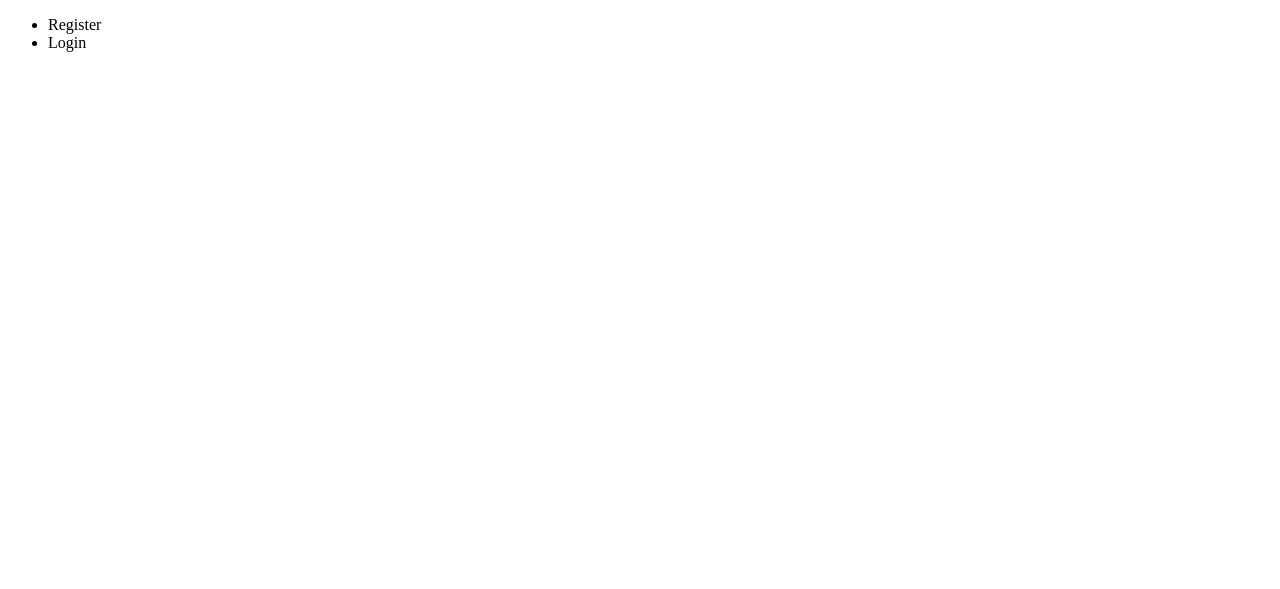
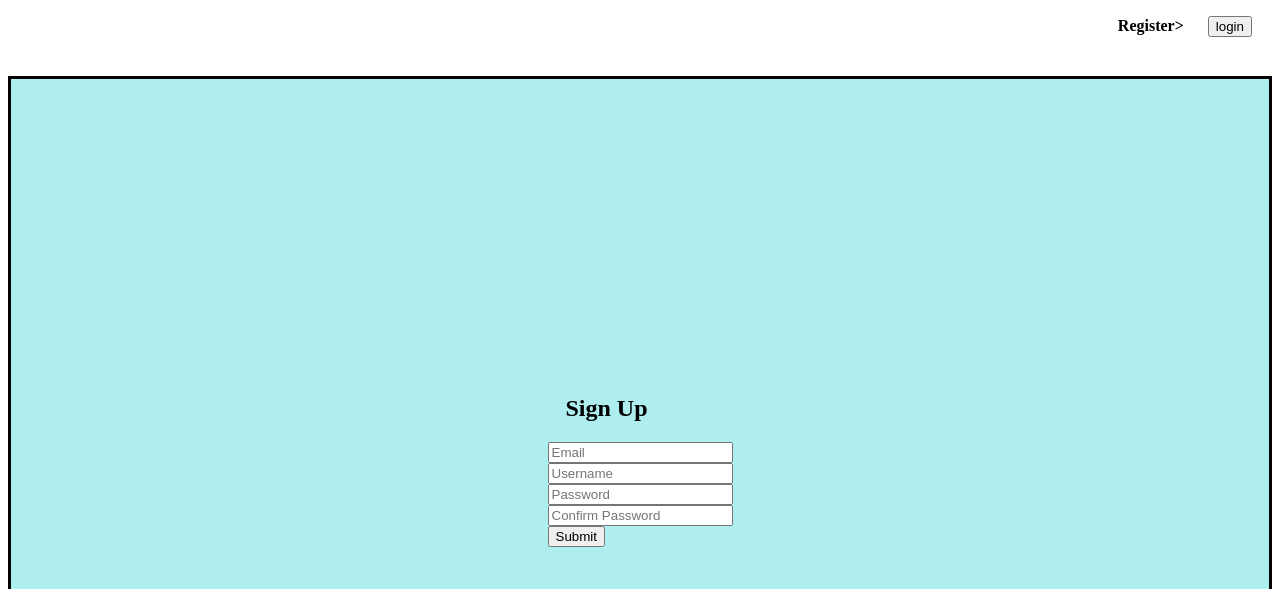
Before and after one commit to ralimoh/register, a plain HTML site: page index.html in a window 1280 px wide. Shown: the top 589 px of the page. Drawn offline with Linux system fonts and the light colour scheme.

Commit message:
first commit

```diff
--- a/index.html
+++ b/index.html
@@ -1,18 +1,46 @@
 <!DOCTYPE html>
 <html lang="en">
+
 <head>
     <meta charset="UTF-8">
     <meta name="viewport" content="width=device-width, initial-scale=1.0">
-    <title>Sign up</title>
+    <script src="https://kit.fontawesome.com/e7+77fd0f6.js" crossorigin="anonymous"></script>
+    <link rel="stylesheet" href="style.css">
+    <title>Register Page</title>
 </head>
+
 <body>
-<nav class="nav-bar">
-    <ul>
-        <li>Register</li>
-        <li>Login</li>
+    <nav class="nav-bar">
         <ul>
-     </nav>
-</body>
+            <li>Register></li>
+            <li><button>login</button></li>
+        </ul>
+    </nav>
 
+    <div class="main-container">
 
-</html>
+        <div class=" form-container">
+            <h2 class="signup">Sign Up</h2>
+            <form>
+                <div class="form-fields">
+                    <input type="email" placeholder="Email">
+                </div>
+                <div class="form-fields">
+                    <input type="text" placeholder="Username">
+                </div>
+                <div class="form-fields">
+                    <input type="password" placeholder="Password">
+                </div>
+                <div class="form-fields">
+                    <input type="password" placeholder="Confirm Password">
+
+                <div>
+                    <button class="submit-button">Submit</button>
+                    <div>
+                        <ul class= "sm">
+                        <img class="sm" src="assets/Assignment 1.PNG" alt="amazon logo">
+                        <img class="sm" src="assets/facebook logo.jpg" alt="facebook logo">
+                        <img class="sm" src="assets/instagram logo.jpg" alt="instagram logo">
+                        <img class="sm" src="assets/twitter logo.jpg" alt="pinterest logo">
+                        <img class="sm" src="assets/pinterest logo.png" alt="pinterest logo">
+<div>
--- a/main.css
+++ /dev/null
@@ -1,17 +0,0 @@
-nav (
-    background-color: lightblue;
-    position: fixed;
-    top: 0px;
-    left: 0px;
-    width: 100w;
-    height: 50px;
-
-nav ul li {
-    display: inline-block;
-    color:blue;
-    font-weight: bold;
-    margin-right: 20px;
-}
-nav ul {
-    text-align: right;
-}
--- /dev/null
+++ b/style.css
@@ -0,0 +1,71 @@
+nav {
+    background-color: white;
+
+
+
+
+    box-shadow: 0.15en 0.15en 0.5en rgb(117,117,117);
+    top: 0px;
+    left: 0px;
+    width: 100%;
+    justify-content: center;
+    height: 60px
+
+
+}
+
+nav ul {
+    text-align: right;
+}
+
+nav ul li {
+    display: inline-block;
+    color: black;
+    font-weight: bold;
+    margin-right: 20px;
+}
+
+.main-container {
+    background-color: paleturquoise;
+    height: 100vh;
+    border: 3px solid black;
+    margin-top: 3em 0 2em;
+    display: flex;
+    align-items: center;
+    justify-content: center;
+
+
+}
+
+.form-container
+    display: grid;
+    vertical-align: middle;
+    background-color: white;
+    height: 50vh;
+    box-shadow: 0.15em 0.15em 0.5em rgb(117,117,117);
+    border-radius: 2%;
+    border: 3px solid red;
+}
+
+.form-fields {
+    text-align: center;
+}
+
+.signup {
+    text-align: left;
+    margin-left: .75em;
+}
+
+.submit-button {
+    min-width: 25%;
+}
+
+.sm {
+    list-style: none;
+    display: flex;
+    justify-content: center;
+    margin: 1.5em 0 -1em;
+    padding: 0;
+    height:28px ;
+    background-color: paleturquoise;
+   background: contain;
```
Also changed, not shown: assets/Assignment 1.PNG (added), assets/facebook logo.jpg (added), assets/instagram logo.jpg (added), assets/linkedin logo.png (added), assets/pinterest logo.png (added), assets/twitter logo.jpg (added), 1 other file.
